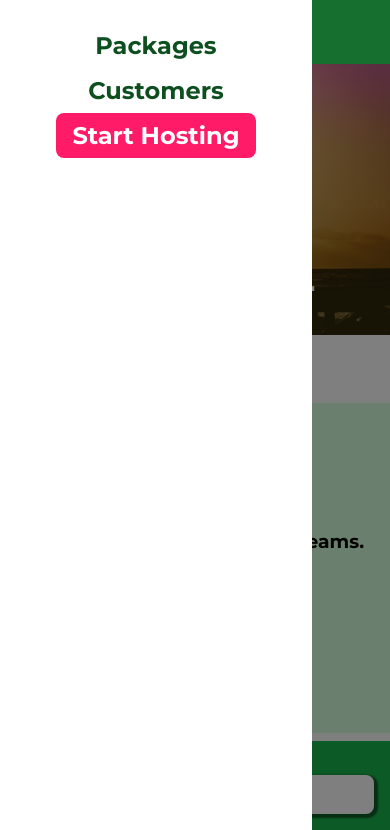
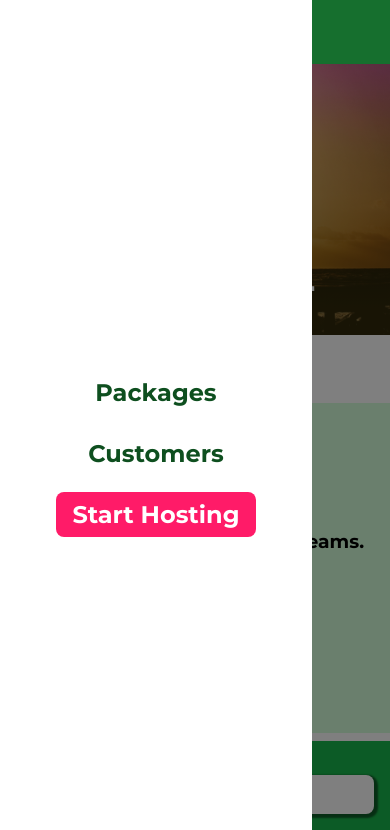
Before and after one commit to arpanp11/CSS-Responsive-Project, a plain HTML site: page index.html in a window 390 px wide. Both pictures are taken after a click on the button 40 px from the left and 31 px from the top of the page. Shown: the top 830 px of the page. Drawn offline with Linux system fonts and the light colour scheme.

Commit message:
apply flexbox to menu

```diff
--- a/styles/shared.css
+++ b/styles/shared.css
@@ -3,7 +3,7 @@
 }
 
 body {
-  font-family: "Montserrat", sans-serif;
+  font-family: 'Montserrat', sans-serif;
   margin: 0;
 }
 
@@ -24,6 +24,9 @@ main {
 }
 
 .main-header {
+  display: flex;
+  align-items: center;
+  justify-content: space-between;
   width: 100%;
   position: fixed;
   top: 0;
@@ -31,11 +34,6 @@ main {
   background: #2ddf5c;
   padding: 0.5rem 1rem;
   z-index: 1;
-}
-
-.main-header > div {
-  display: inline-block;
-  vertical-align: middle;
 }
 
 .toggle-button {
@@ -64,14 +62,12 @@ main {
   color: #0e4f1f;
   text-decoration: none;
   font-weight: bold;
-  height: 2.5rem;
   /* width: 20px; */
-  display: inline-block;
-  vertical-align: middle;
 }
 
 .main-header__brand img {
-  height: 100%;
+  height: 2.5rem;
+  vertical-align: middle;
   /* width: 100%; */
 }
 
@@ -80,13 +76,13 @@ main {
 }
 
 .main-nav__items {
+  display: flex;
   margin: 0;
   padding: 0;
   list-style: none;
 }
 
 .main-nav__item {
-  display: inline-block;
   margin: 0 1rem;
 }
 
@@ -127,10 +123,7 @@ main {
   }
 
   .main-nav {
-    display: inline-block;
-    text-align: right;
-    width: calc(100% - 44px);
-    vertical-align: middle;
+    display: flex;
   }
 }
 
@@ -174,6 +167,10 @@ main {
 }
 
 .mobile-nav__items {
+  display: flex;
+  flex-direction: column;
+  align-items: center;
+  justify-content: center;
   width: 90%;
   height: 100%;
   list-style: none;
@@ -212,7 +209,7 @@ main {
 }
 
 .open {
-    display: block !important;
+  display: block !important;
 }
 
 @media (min-width: 40rem) {
```
